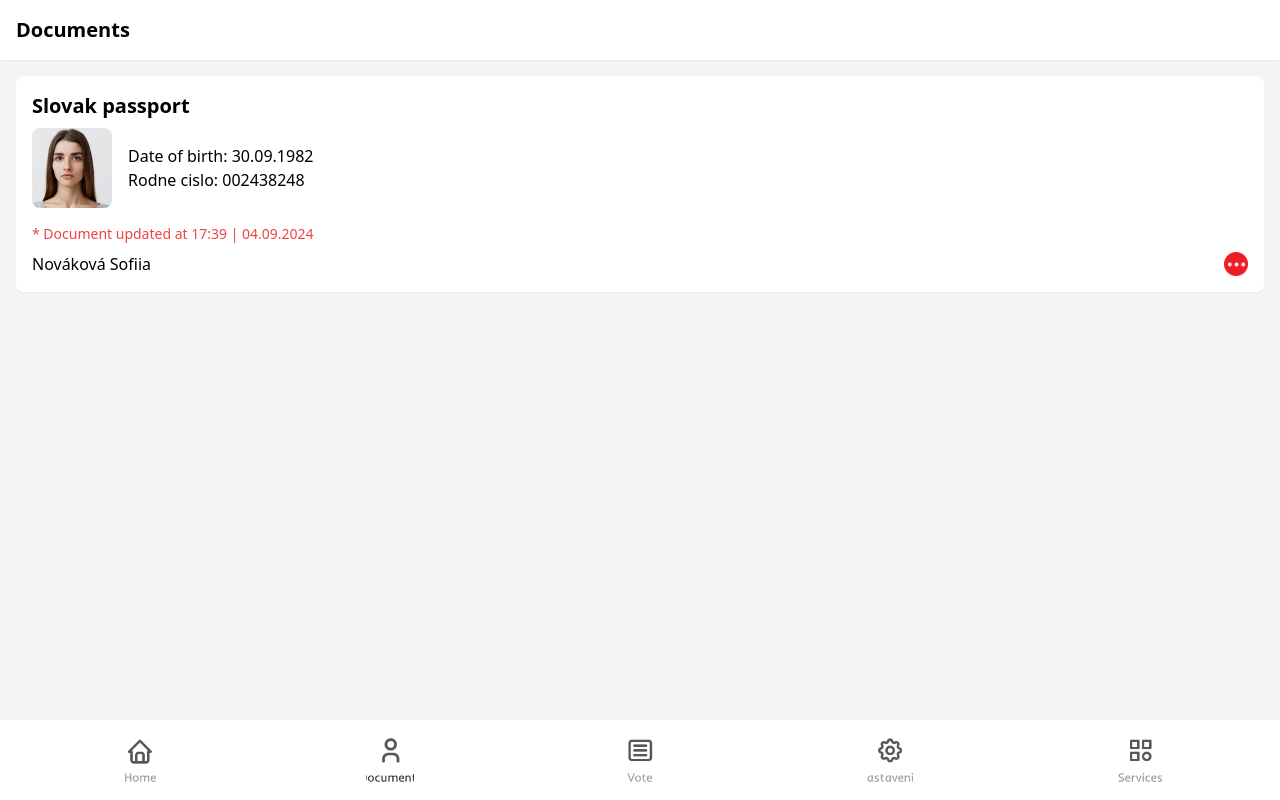
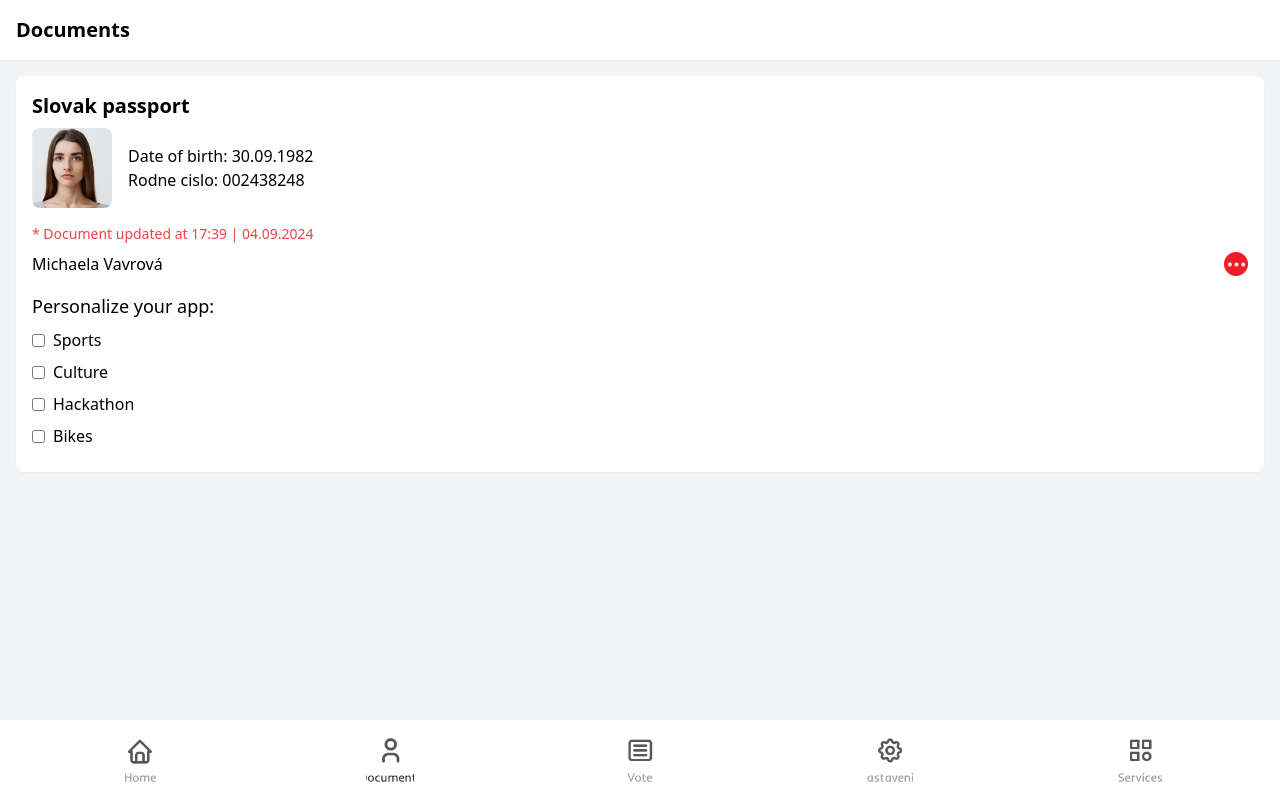
Before and after one commit to jacks429/hack, a Gatsby site: page / in a window 1280 px wide. Both pictures are taken after a click on the button 390 px from the left and 760 px from the top of the page. Built offline with nearby package versions, Linux system fonts and the light colour scheme; Gatsby itself is replaced by a stand-in of ours; some icons are missing.

Commit message:
check boxes

```diff
--- a/src/components/mobile/DocumentsPage.jsx
+++ b/src/components/mobile/DocumentsPage.jsx
@@ -8,6 +8,12 @@ import Modal from './Modal'; // Import the Modal component
 const DocumentsPage = ({ imageData }) => {
   const [currentIndex, setCurrentIndex] = useState(0);
   const [isModalOpen, setIsModalOpen] = useState(false); // State to control modal visibility
+  const [preferences, setPreferences] = useState({
+    sports: false,
+    culture: false,
+    hackathon: false,
+    bikes: false,
+  }); // State to control checkbox preferences
 
   // Handlers for swipe actions
   const handlers = useSwipeable({
@@ -26,6 +32,14 @@ const DocumentsPage = ({ imageData }) => {
 
   const handleCloseModal = useCallback(() => {
     setIsModalOpen(false);
+  }, []);
+
+  const handlePreferenceChange = useCallback((event) => {
+    const { name, checked } = event.target;
+    setPreferences((prevPreferences) => ({
+      ...prevPreferences,
+      [name]: checked,
+    }));
   }, []);
 
   return (
@@ -49,8 +63,51 @@ const DocumentsPage = ({ imageData }) => {
               * Document updated at 17:39 | 04.09.2024
             </div>
             <div className="flex justify-between items-center">
-              <p>Nováková Sofiia</p>
+              <p>Michaela Vavrová</p>
               <img src={redBallDots} alt="More options" className="w-6 h-6 cursor-pointer" onClick={handleOpenModal} />
+            </div>
+            <div className="mt-4">
+              <h3 className="text-lg font-medium mb-2">Personalize your app:</h3>
+              <label className="flex items-center mb-2">
+                <input
+                  type="checkbox"
+                  name="sports"
+                  checked={preferences.sports}
+                  onChange={handlePreferenceChange}
+                  className="mr-2"
+                />
+                Sports
+              </label>
+              <label className="flex items-center mb-2">
+                <input
+                  type="checkbox"
+                  name="culture"
+                  checked={preferences.culture}
+                  onChange={handlePreferenceChange}
+                  className="mr-2"
+                />
+                Culture
+              </label>
+              <label className="flex items-center mb-2">
+                <input
+                  type="checkbox"
+                  name="hackathon"
+                  checked={preferences.hackathon}
+                  onChange={handlePreferenceChange}
+                  className="mr-2"
+                />
+                Hackathon
+              </label>
+              <label className="flex items-center mb-2">
+                <input
+                  type="checkbox"
+                  name="bikes"
+                  checked={preferences.bikes}
+                  onChange={handlePreferenceChange}
+                  className="mr-2"
+                />
+                Bikes
+              </label>
             </div>
           </div>
         </div>
--- a/src/components/mobile/HomePage.jsx
+++ b/src/components/mobile/HomePage.jsx
@@ -70,7 +70,7 @@ const HomePage = ({ runImageData }) => {
         <div className="flex justify-between items-center">
           <div className="flex items-baseline">
             <span className="text-4xl font-bold">356</span>
-            <span className="text-red-500 text-lg ml-1">pc</span>
+            <span className="text-red-500 text-lg ml-1">points</span>
           </div>
           <button className="text-blue-500 text-sm">See all stores</button>
         </div>
```
